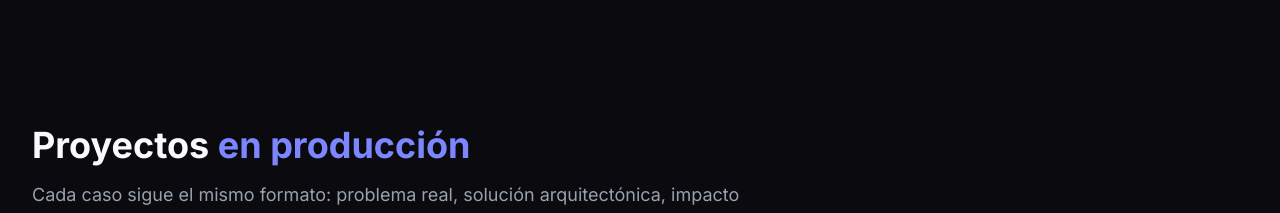
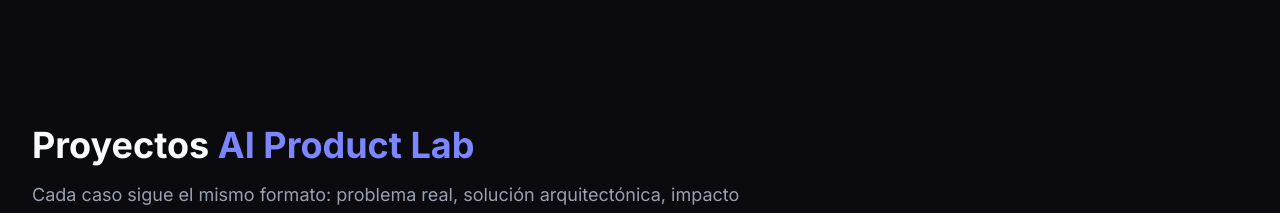
Before and after one commit to MWarrior715/portfolio-agentic, a React (Vite) app: page / in a window 1280 px wide. Shown: the part 1640-1853 px from the top of the page. Built offline with nearby package versions, Linux system fonts and the light colour scheme.

Commit message:
refactor(projects): rename section heading to "AI Product Lab"
Honest framing for the 6 PoC cards (demos, not "in production").

Co-Authored-By: Claude <noreply@anthropic.com>

```diff
--- a/src/data/translations.ts
+++ b/src/data/translations.ts
@@ -50,7 +50,7 @@ const es = {
   },
   projects: {
     title: 'Proyectos',
-    titleAccent: 'en producción',
+    titleAccent: 'AI Product Lab',
     subtitle:
       'Cada caso sigue el mismo formato: problema real, solución arquitectónica, impacto medido y ahorro cuantificado.',
     codeLabel: 'Código',
@@ -125,7 +125,7 @@ const en: typeof es = {
   },
   projects: {
     title: 'Projects',
-    titleAccent: 'in production',
+    titleAccent: 'AI Product Lab',
     subtitle:
       'Every case follows the same format: real problem, architectural solution, measured impact, and quantified savings.',
     codeLabel: 'Code',
```
